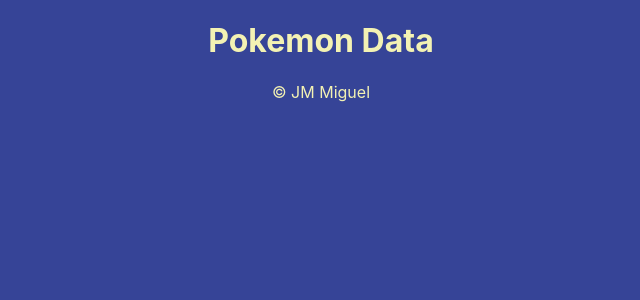
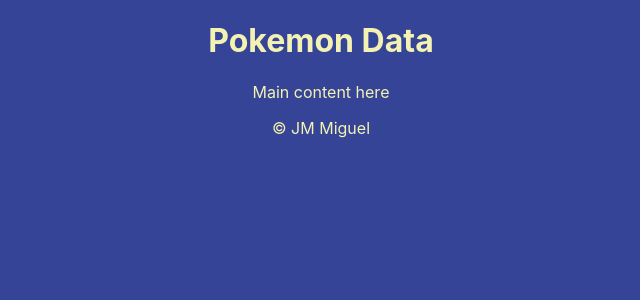
Before and after one commit to jamiguel23/pokemon, a React (Create React App) app: page / in a window 1280 px wide. Shown: the top 300 px of the page, without its empty margins (319-959 px from the left). Built offline with nearby package versions, Linux system fonts and the light colour scheme.

Commit message:
added main componet

```diff
--- a/src/App.js
+++ b/src/App.js
@@ -1,12 +1,14 @@
 import Header from './component/Header';
 import './App.css';
 import Footer from './component/Footer';
+import Main from './component/Main';
 
 function App() {
   return (
     <div className="App">
       <div className='TitleSection'>
         <Header />
+        <Main />
         <Footer />
       </div>
     </div>
--- /dev/null
+++ b/src/component/Main.js
@@ -0,0 +1,9 @@
+import React, { Component } from 'react'
+
+export default class Main extends Component {
+  render() {
+    return (
+      <div>Main content here</div>
+    )
+  }
+}
```
